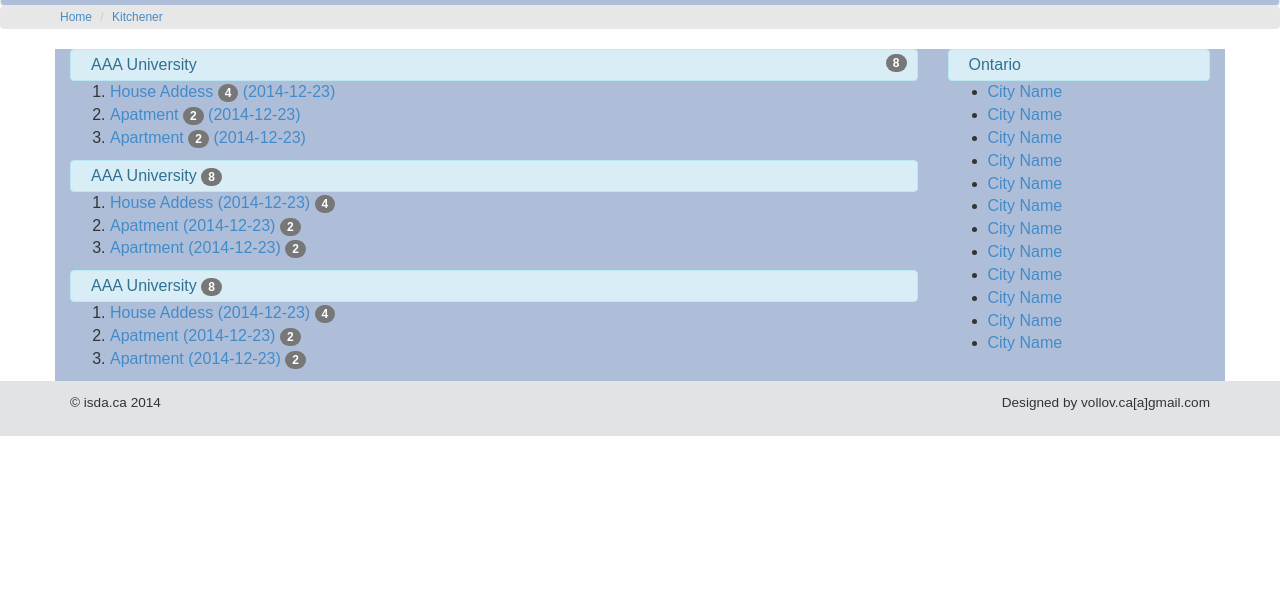
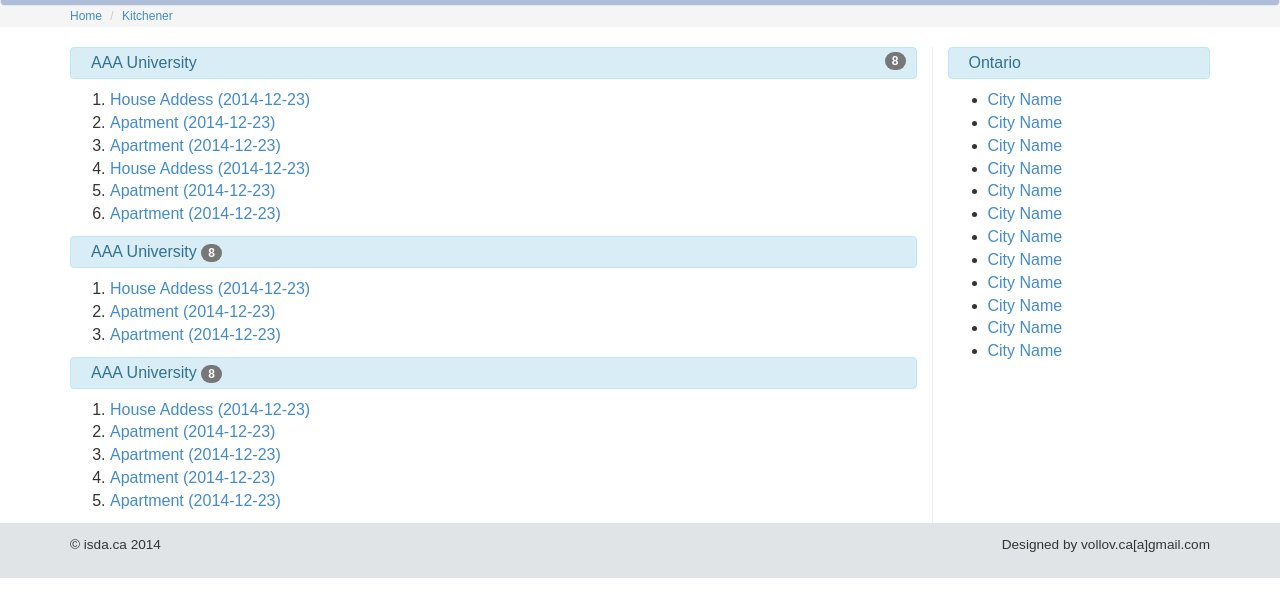
Before and after one commit to vollov/superrent, a plain HTML site: page theme/index.html in a window 1280 px wide. Shown: the part 46-662 px from the top of the page. Drawn offline with nearby package versions, Linux system fonts and the light colour scheme.

Commit message:
add index page

```diff
--- a/theme/css/style.css
+++ b/theme/css/style.css
@@ -19,17 +19,28 @@ body {
    line-height: 10px;
 }
 
-.breadcrumb {
-	padding: 3px 10px 3px 60px;
-	font-size: 12px;
-
-	background-color: #E7E7E7;
+.breadcrumb-bar {
+	height: 21px;
+	background-color: #f5f5f5;
 }
 
-.alert {
+.breadcrumb {
+	margin: 0px;
+	padding: 2px 0px 2px 0px;
+	font-size: 12px;
+}
+.title {
 	height: 32px;
 	padding: 4px 10px 2px 20px;
 	margin: 0px;
+}
+
+.items {
+	margin: 10px 0px 10px 0px;
+}
+
+.boder-right-splitter{
+	border-right:1px solid #EEE;
 }
 
 .left-column {
@@ -37,8 +48,9 @@ body {
 }
 
 .main {
-	/* height: 300px; */
-	background-color: #AFBED8;
+	margin-top: 20px;
+	/* height: 300px;
+	background-color: #AFBED8;*/
 }
 
 #footer {
--- a/theme/index.html
+++ b/theme/index.html
@@ -41,52 +41,58 @@
       </div>
     </nav>
 
-	<div id="breadcrumb">
-		<ol class="breadcrumb">
-			<li><a href="/en/index.html">Home</a></li>
-			<li><a href="/en/services/index.html">Kitchener</a></li>
-		</ol>
+	<div id="breadcrumb" class="breadcrumb-bar">
+		<div class="container">
+			<ol class="breadcrumb">
+				<li><a href="/en/index.html">Home</a></li>
+				<li><a href="/en/services/index.html">Kitchener</a></li>
+			</ol>
+		</div>
 	</div>
-
 
 	<div id="main" class="container main">
 		<div class="row">
-	  		<div class="col-md-9">
+	  		<div class="col-md-9 boder-right-splitter">
 
-				<div class="alert alert-info alert-sm">
+				<div class="alert alert-info alert-sm title">
 					AAA University <span class="badge pull-right">8</span>
 				</div>
-				<ol>
-	  				<li><a href="/en/index.html">House Addess <span class="badge">4</span> (2014-12-23) </a></li>
-	  				<li><a href="/en/index.html">Apatment <span class="badge">2</span>  (2014-12-23) </a></li>
-	  				<li><a href="/en/index.html">Apartment <span class="badge">2</span> (2014-12-23) </a></li>
+				<ol class="items">
+	  				<li><a href="/en/index.html">House Addess (2014-12-23) </a></li>
+	  				<li><a href="/en/index.html">Apatment (2014-12-23) </a></li>
+	  				<li><a href="/en/index.html">Apartment (2014-12-23) </a></li>
+	  				<li><a href="/en/index.html">House Addess (2014-12-23) </a></li>
+	  				<li><a href="/en/index.html">Apatment (2014-12-23) </a></li>
+	  				<li><a href="/en/index.html">Apartment (2014-12-23) </a></li>
 	  			</ol>
 
-	  			<div class="alert alert-info alert-sm">
+	  			<div class="alert alert-info alert-sm title">
 					AAA University <span class="badge">8</span>
 				</div>
-				<ol>
-	  				<li><a href="/en/index.html">House Addess (2014-12-23)  <span class="badge">4</span></a></li>
-	  				<li><a href="/en/index.html">Apatment (2014-12-23) <span class="badge">2</span></a></li>
-	  				<li><a href="/en/index.html">Apartment (2014-12-23) <span class="badge">2</span></a></li>
+				<ol  class="items">
+	  				<li><a href="/en/index.html">House Addess (2014-12-23) </a></li>
+	  				<li><a href="/en/index.html">Apatment (2014-12-23) </a></li>
+	  				<li><a href="/en/index.html">Apartment (2014-12-23) </a></li>
 	  			</ol>
 
-	  			<div class="alert alert-info alert-sm">
+	  			<div class="alert alert-info alert-sm title">
 					AAA University <span class="badge">8</span>
 				</div>
-				<ol>
-	  				<li><a href="/en/index.html">House Addess (2014-12-23)  <span class="badge">4</span></a></li>
-	  				<li><a href="/en/index.html">Apatment (2014-12-23) <span class="badge">2</span></a></li>
-	  				<li><a href="/en/index.html">Apartment (2014-12-23) <span class="badge">2</span></a></li>
+				<ol  class="items">
+	  				<li><a href="/en/index.html">House Addess (2014-12-23) </a></li>
+	  				<li><a href="/en/index.html">Apatment (2014-12-23) </a></li>
+	  				<li><a href="/en/index.html">Apartment (2014-12-23) </a></li>
+	  				<li><a href="/en/index.html">Apatment (2014-12-23) </a></li>
+	  				<li><a href="/en/index.html">Apartment (2014-12-23) </a></li>
 	  			</ol>
 	  		</div>
 
 	  		<div class="col-md-3">
-	  			<div class="alert alert-info alert-sm">
+	  			<div class="alert alert-info alert-sm title">
 					Ontario
 				</div>
 
-				<ul>
+				<ul  class="items">
 	  				<li><a href="/en/index.html">City Name</a></li>
 	  				<li><a href="/en/index.html">City Name</a></li>
 	  				<li><a href="/en/index.html">City Name</a></li>
```
